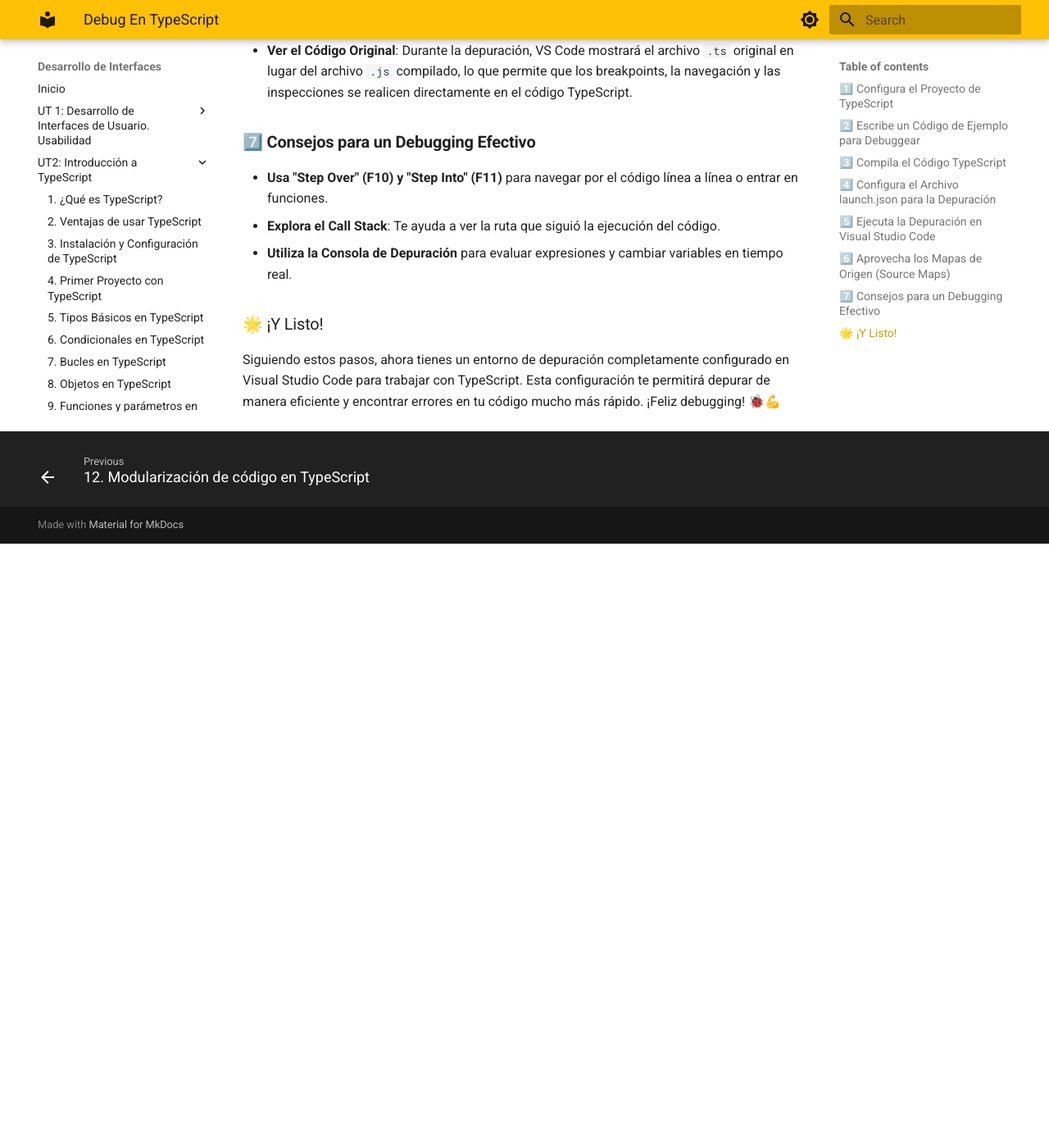
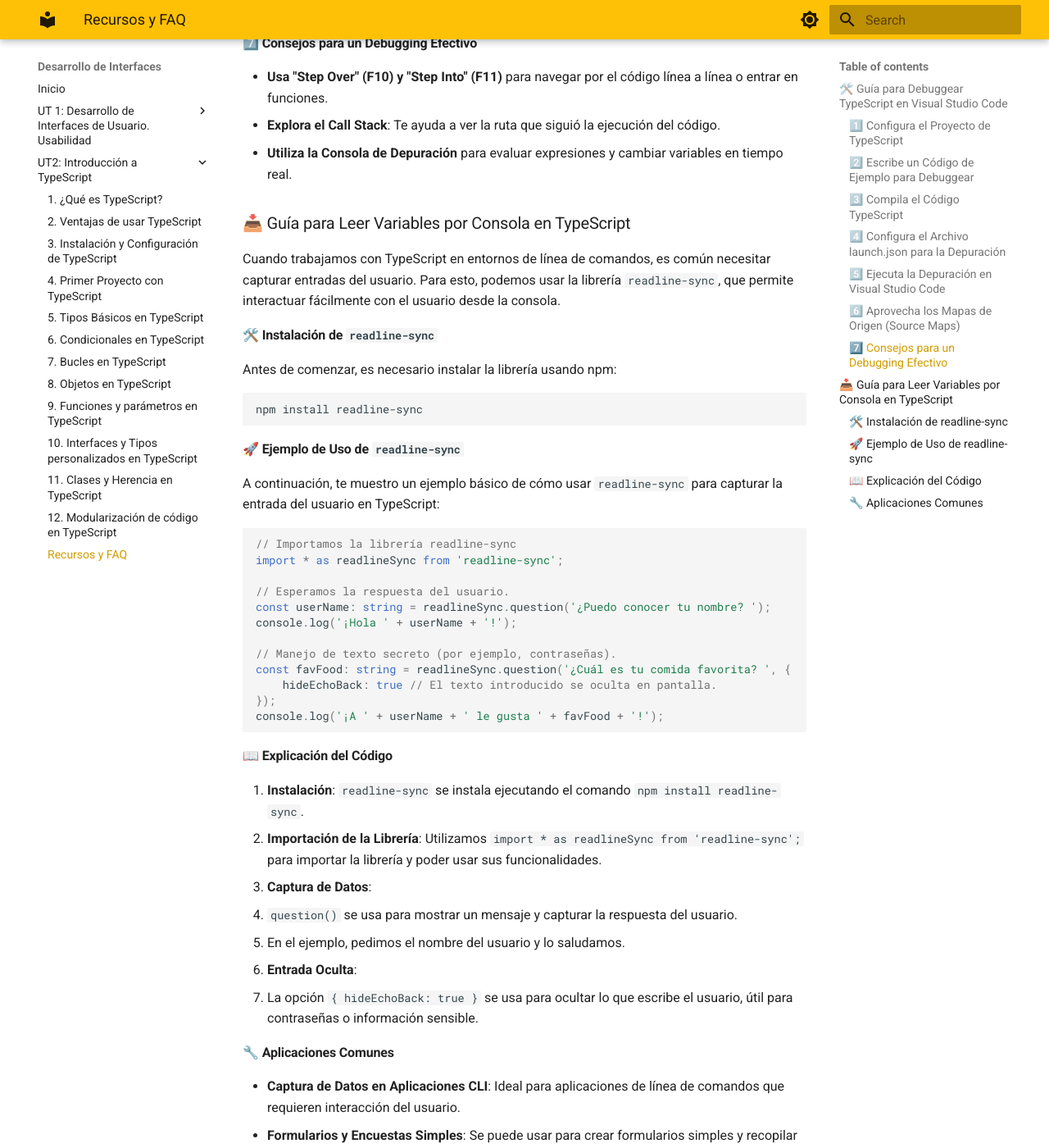
Before and after one commit to jgarciadeparedesh02/di-apuntes, an MkDocs documentation site: the page built from docs/ut2-introduccionatypescript/13recursos.md, in a window 1280 px wide and 1400 px high, scrolled down 3057 px. Shown: the whole window at 82% size. Built offline with MkDocs 1.6.1 and Material for MkDocs 9.7.7, drawn with Linux system fonts in a browser that asks for light colours; before the commit the page ends 3720 px from its top, so only the background shows below that; some of the changed text lies outside the part shown.

````diff
--- a/docs/ut2-introduccionatypescript/13recursos.md
+++ b/docs/ut2-introduccionatypescript/13recursos.md
@@ -1,6 +1,7 @@
-# 🛠️ Guía para Debuggear TypeScript en Visual Studio Code
+# Recursos y FAQ
+### 🛠️ Guía para Debuggear TypeScript en Visual Studio Code
 
-### 1️⃣ **Configura el Proyecto de TypeScript**
+#### 1️⃣ **Configura el Proyecto de TypeScript**
 
 Para comenzar, necesitas configurar tu proyecto de TypeScript para que esté listo para ser depurado. Esto se hace utilizando un archivo `tsconfig.json` que configura el compilador de TypeScript.
 
@@ -36,7 +37,7 @@
 
    - **Importante**: La propiedad `"sourceMap": true` es crucial para el debugging. Esta propiedad permite que el depurador de VS Code mapee el código JavaScript compilado de vuelta al código TypeScript original, facilitando la depuración.
 
-### 2️⃣ **Escribe un Código de Ejemplo para Debuggear**
+#### 2️⃣ **Escribe un Código de Ejemplo para Debuggear**
 
 Para verificar que todo funciona correctamente, crea un archivo TypeScript simple en la raíz de tu proyecto. Por ejemplo, crea un archivo llamado `extra-ejercicios-basicos-sol.ts` y añade el siguiente código:
 
@@ -55,7 +56,7 @@
 
 Este código define una función `suma` y otra función `mostrarResultado` que llama a `suma` y muestra el resultado.
 
-### 3️⃣ **Compila el Código TypeScript**
+#### 3️⃣ **Compila el Código TypeScript**
 
 Compila el código TypeScript a JavaScript usando el siguiente comando en la terminal integrada de VS Code:
 
@@ -65,7 +66,7 @@
 
 Esto generará un archivo JavaScript correspondiente (`extra-ejercicios-basicos-sol.js`) en la misma carpeta, a menos que hayas configurado una carpeta de salida (`outDir`) en `tsconfig.json`.
 
-### 4️⃣ **Configura el Archivo `launch.json` para la Depuración**
+#### 4️⃣ **Configura el Archivo `launch.json` para la Depuración**
 
 1. **Crea la Carpeta `.vscode`**: Si no existe ya, crea una carpeta llamada `.vscode` en la raíz de tu proyecto.
 
@@ -97,7 +98,7 @@
    - **`preLaunchTask`**: Compila el código TypeScript antes de iniciar la depuración.
    - **`outFiles`**: Permite al depurador encontrar los archivos `.js` generados por TypeScript.
 
-### 5️⃣ **Ejecuta la Depuración en Visual Studio Code**
+#### 5️⃣ **Ejecuta la Depuración en Visual Studio Code**
 
 1. **Agrega Puntos de Interrupción (Breakpoints)**: Abre el archivo `extra-ejercicios-basicos-sol.ts` y haz clic en la barra de la izquierda junto a los números de línea para agregar un **punto de interrupción**. Por ejemplo, puedes agregar un breakpoint en la línea donde se llama a `console.log`.
 
@@ -105,18 +106,61 @@
 
 3. **Inspecciona el Código durante la Depuración**: Cuando la ejecución se detenga en el punto de interrupción, podrás inspeccionar variables, evaluar expresiones en la **Consola de Depuración**, y navegar por el **stack de llamadas**.
 
-### 6️⃣ **Aprovecha los Mapas de Origen (Source Maps)**
+#### 6️⃣ **Aprovecha los Mapas de Origen (Source Maps)**
 
 Gracias a la opción `"sourceMap": true` en `tsconfig.json`, VS Code podrá mapear el código JavaScript compilado al TypeScript original, lo que facilita la depuración.
 
 - **Ver el Código Original**: Durante la depuración, VS Code mostrará el archivo `.ts` original en lugar del archivo `.js` compilado, lo que permite que los breakpoints, la navegación y las inspecciones se realicen directamente en el código TypeScript.
 
-### 7️⃣ **Consejos para un Debugging Efectivo**
+#### 7️⃣ **Consejos para un Debugging Efectivo**
 
 - **Usa "Step Over" (F10) y "Step Into" (F11)** para navegar por el código línea a línea o entrar en funciones.
 - **Explora el Call Stack**: Te ayuda a ver la ruta que siguió la ejecución del código.
 - **Utiliza la Consola de Depuración** para evaluar expresiones y cambiar variables en tiempo real.
 
-### 🌟 ¡Y Listo!
+### 📥 Guía para Leer Variables por Consola en TypeScript
 
-Siguiendo estos pasos, ahora tienes un entorno de depuración completamente configurado en Visual Studio Code para trabajar con TypeScript. Esta configuración te permitirá depurar de manera eficiente y encontrar errores en tu código mucho más rápido. ¡Feliz debugging! 🐞💪
+Cuando trabajamos con TypeScript en entornos de línea de comandos, es común necesitar capturar entradas del usuario. Para esto, podemos usar la librería `readline-sync`, que permite interactuar fácilmente con el usuario desde la consola.
+
+#### 🛠️ Instalación de `readline-sync`
+
+Antes de comenzar, es necesario instalar la librería usando npm:
+
+```bash
+npm install readline-sync
+```
+
+#### 🚀 Ejemplo de Uso de `readline-sync`
+
+A continuación, te muestro un ejemplo básico de cómo usar `readline-sync` para capturar la entrada del usuario en TypeScript:
+
+```typescript
+// Importamos la librería readline-sync
+import * as readlineSync from 'readline-sync';
+
+// Esperamos la respuesta del usuario.
+const userName: string = readlineSync.question('¿Puedo conocer tu nombre? ');
+console.log('¡Hola ' + userName + '!');
+
+// Manejo de texto secreto (por ejemplo, contraseñas).
+const favFood: string = readlineSync.question('¿Cuál es tu comida favorita? ', {
+    hideEchoBack: true // El texto introducido se oculta en pantalla.
+});
+console.log('¡A ' + userName + ' le gusta ' + favFood + '!');
+```
+
+#### 📖 Explicación del Código
+
+1. **Instalación**: `readline-sync` se instala ejecutando el comando `npm install readline-sync`.
+2. **Importación de la Librería**: Utilizamos `import * as readlineSync from 'readline-sync';` para importar la librería y poder usar sus funcionalidades.
+3. **Captura de Datos**:
+   - `question()` se usa para mostrar un mensaje y capturar la respuesta del usuario.
+   - En el ejemplo, pedimos el nombre del usuario y lo saludamos.
+4. **Entrada Oculta**:
+   - La opción `{ hideEchoBack: true }` se usa para ocultar lo que escribe el usuario, útil para contraseñas o información sensible.
+
+#### 🔧 Aplicaciones Comunes
+
+- **Captura de Datos en Aplicaciones CLI**: Ideal para aplicaciones de línea de comandos que requieren interacción del usuario.
+- **Formularios y Encuestas Simples**: Se puede usar para crear formularios simples y recopilar datos sin una interfaz gráfica.
+- **Prototipos y Pruebas Rápidas**: Útil para prototipar rápidamente funciones que requieren entrada del usuario.
--- a/mkdocs.yml
+++ b/mkdocs.yml
@@ -25,7 +25,7 @@
     - "10. Interfaces y Tipos personalizados en TypeScript": "ut2-introduccionatypescript/10interfacesyobjetos.md"
     - "11. Clases y Herencia en TypeScript": "ut2-introduccionatypescript/11clasesyherencia.md"
     - "12. Modularización de código en TypeScript": "ut2-introduccionatypescript/12modularizaciondecodigo.md"
-    - "Debug En TypeScript": "ut2-introduccionatypescript/13recursos.md"
+    - "Recursos y FAQ": "ut2-introduccionatypescript/13recursos.md"
 markdown_extensions:
   - admonition
   - attr_list
````
Also changed, not shown: docs/ut2-introduccionatypescript/extra-ejercicios-basicos-poo-sol.md (added, +203 -0 lines), docs/ut2-introduccionatypescript/extra-ejercicios-basicos-poo.md (added, +27 -0 lines), docs/ut2-introduccionatypescript/extra-ejercicios-basicos.md (+11 -40 lines), docs/ut2-introduccionatypescript/extra-proyecto-ut2.md (+30 -25 lines).
